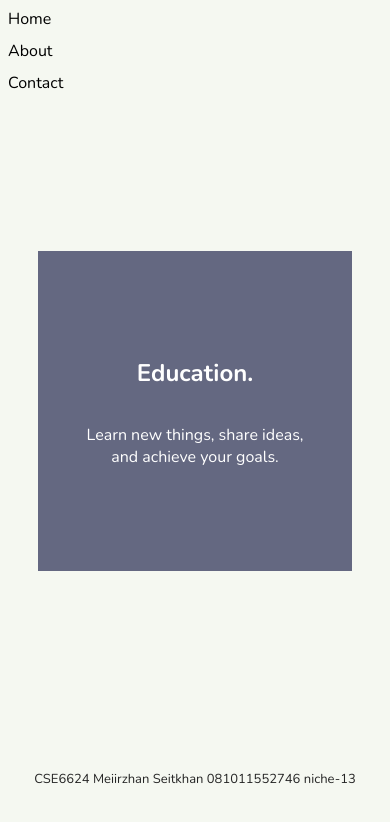
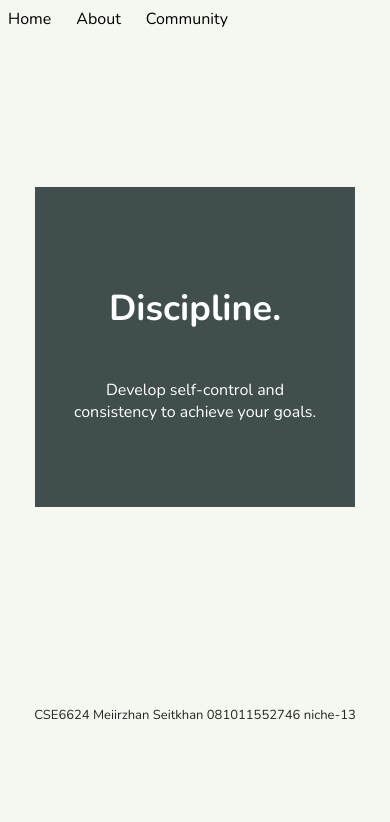
Before and after one commit to Meomunu/CSE6624-SIS-and-TSIS, a plain HTML site: page indexTSIS4.html in a window 390 px wide. Drawn offline with nearby package versions, Linux system fonts and the light colour scheme.

Commit message:
Update title and content in indexTSIS4.html

```diff
--- a/indexTSIS4.html
+++ b/indexTSIS4.html
@@ -4,7 +4,7 @@
 <head>
     <meta charset="UTF-8">
     <meta name="viewport" content="width=device-width, initial-scale=1.0">
-    <title>education</title>
+    <title>discipline</title>
 
     <link href="https://fonts.googleapis.com/css2?family=Nunito:wght@400;500;600;700;800&display=swap" rel="stylesheet">
 
@@ -27,57 +27,46 @@
         .nav-links a {
             text-decoration: none;
             color: black;
+            transition: 0.3s;
         }
 
-        section {
+        .nav-links a:hover {
+            color: #404E4D;
+        }
+
+        .page-section {
             min-height: 75vh;
             display: flex;
             justify-content: center;
             align-items: center;
-            text-align: center;
-            padding: 30px;
         }
 
         .page-box {
             width: 320px;
             min-height: 320px;
-            background: #646881;
+            background: #404E4D;
             display: flex;
             flex-direction: column;
             justify-content: center;
             align-items: center;
             padding: 35px;
+            text-align: center;
             color: white;
+            transition: transform 0.5s ease;
         }
 
-        input, button {
-            padding: 10px;
-            margin: 8px;
-            font-family: 'Nunito', sans-serif;
+        .page-box h1 {
+            font-size: 36px;
         }
 
-        button {
-            background: #646881;
-            color: white;
-            border: none;
-            cursor: pointer;
+        .page-box p {
+            font-size: 16px;
         }
 
         footer {
             text-align: center;
             padding: 30px 15px;
             font-size: 13px;
-        }
-
-        @media (max-width: 600px) {
-            .nav-links {
-                flex-direction: column;
-                gap: 10px;
-            }
-
-            .page-box {
-                width: 100%;
-            }
         }
     </style>
 </head>
@@ -87,27 +76,38 @@
     <header>
         <nav>
             <div class="nav-links">
-                <a href="#home">Home</a>
-                <a href="#about">About</a>
-                <a href="#contact">Contact</a>
+                <a href="index.html">Home</a>
+                <a href="about.html">About</a>
+                <a href="community.html">Community</a>
             </div>
         </nav>
     </header>
 
     <main>
-
-        <section id="home">
+        <section class="page-section">
             <div class="page-box">
-                <h1>Education.</h1>
-                <p>Learn new things, share ideas, and achieve your goals.</p>
+                <h1>Discipline.</h1>
+                <p>
+                    Develop self-control and consistency to achieve your goals.
+                </p>
             </div>
         </section>
-
     </main>
 
     <footer>
         <p>CSE6624 Meiirzhan Seitkhan 081011552746 niche-13</p>
     </footer>
+    <script>
+    let angle = 0;
+    const box = document.querySelector(".page-box");
+
+    document.addEventListener("keydown", function(event) {
+        if (event.key === "ArrowRight") angle += 90;
+        if (event.key === "ArrowLeft") angle -= 90;
+
+        box.style.transform = `rotateZ(${angle}deg)`;
+    });
+    </script>
 
 </body>
 </html>
```
